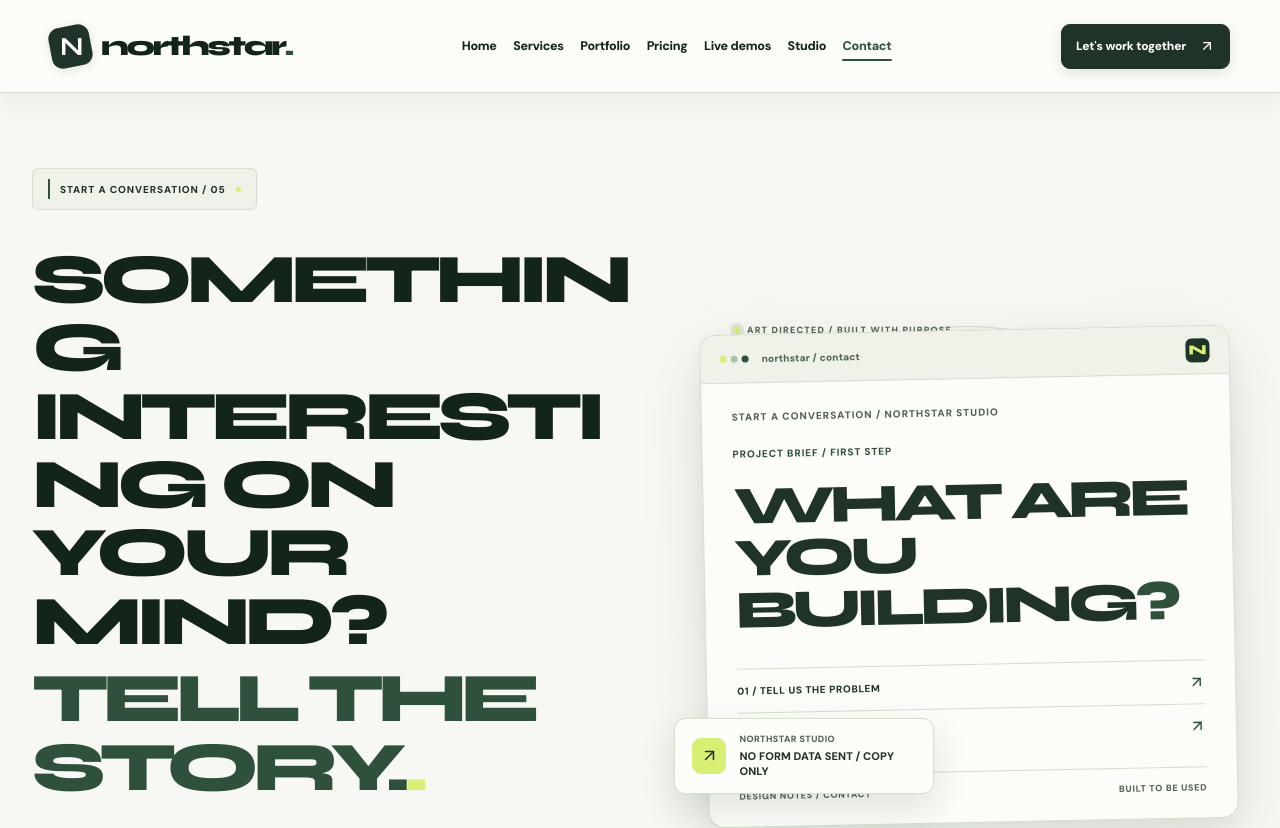
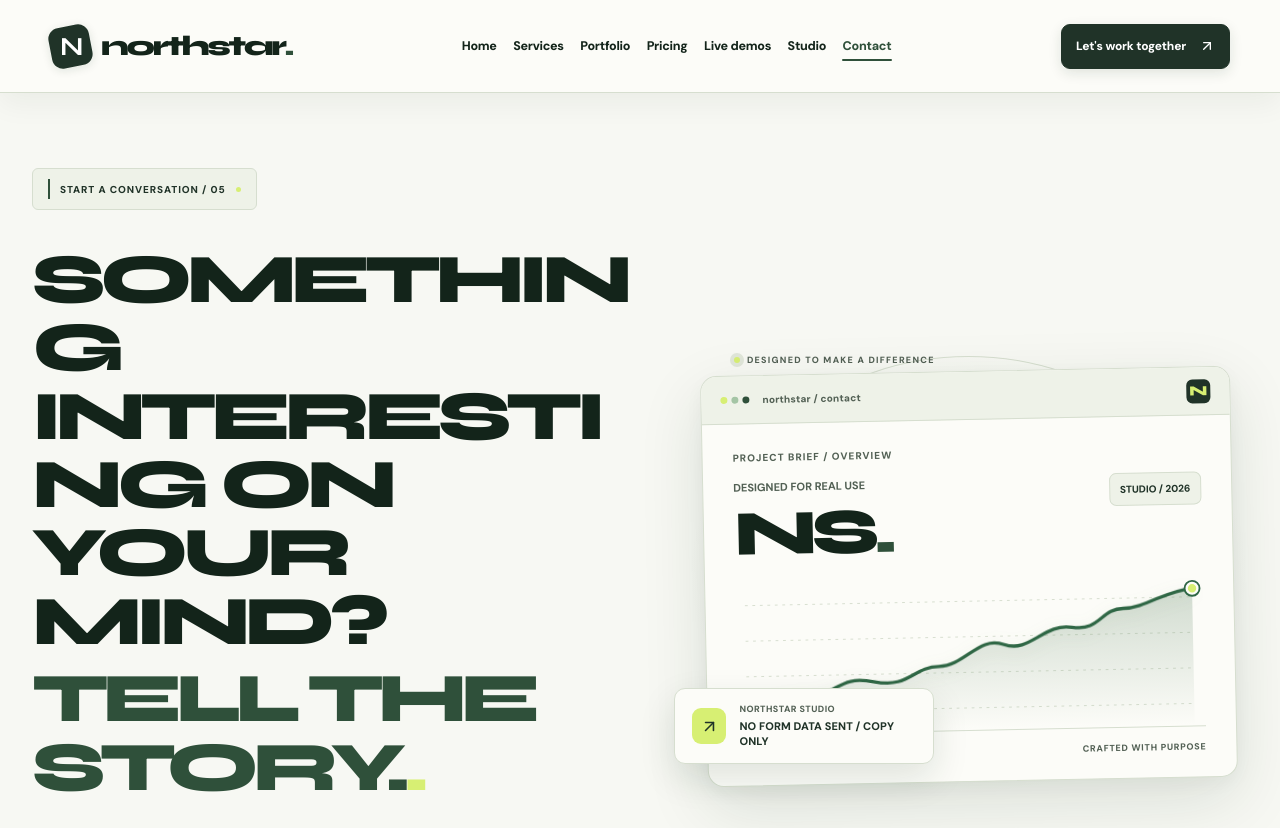
Before and after one commit to Akopyan0/Northstar---Portfolio, a Next.js app: page /contact in a window 1280 px wide. Shown: the top 828 px of the page. Built offline with nearby package versions, Linux system fonts and the light colour scheme.

Commit message:
Restore app/StudioPage.tsx to approved Forest & Citron version; undo unintended redesign

```diff
--- a/app/StudioPage.tsx
+++ b/app/StudioPage.tsx
@@ -13,64 +13,24 @@ const icons=[LayoutDashboard,Workflow,MessageCircle,Code2,UtensilsCrossed];
 function Subtitle({children}:{children:React.ReactNode}){return <span className="inner-eyebrow"><span/> {children}</span>}
 function BottomCTA({headline="Have something worth building?",cta="Start with a brief"}:{headline?:string;cta?:string}){return <section className="page-bottom-cta"><div className="page-frame"><span className="inner-eyebrow light">NEXT / A GOOD CONVERSATION</span><div className="page-cta-row"><h2>{headline}</h2><Link href="/contact" aria-label={cta}><span>{cta}</span><ArrowUpRight size={23}/></Link></div></div></section>}
 function HeroDashboard({spec}:{spec:PageSpec}){
- const category=spec.kind==="case"?"CASE STUDY":spec.kind==="legal"||spec.kind==="legal-hub"?"TRANSPARENCY":spec.kind==="pricing"?"SCOPE & ESTIMATES":spec.kind==="contact"?"START A CONVERSATION":spec.kind==="work"?"FEATURED PROJECTS":"THE STUDIO";
- const story=spec.tags?.slice(0,4)??[];
- return <div className={"inner-hero-art inner-hero-art--"+spec.kind}>
+ const featured=spec.kind==="pricing"?"PACKAGES":spec.kind==="case"?"CASE STUDY":spec.kind==="legal"||spec.kind==="legal-hub"?"TRANSPARENCY":spec.kind==="work"?"SELECTED WORK":spec.kind==="process"?"THE METHOD":spec.kind==="contact"?"PROJECT BRIEF":"THE STUDIO";
+ const numeric=spec.kind==="pricing"?"03":spec.kind==="work"?"04":spec.kind==="case"?"01—04":spec.kind==="process"?"05":spec.kind==="legal"||spec.kind==="legal-hub"?"03":"NS";
+ return <div className="inner-hero-art">
   <div className="inner-hero-orbit" aria-hidden="true"/>
-  <div className="inner-hero-art-overline"><span className="inner-art-dot"/> ART DIRECTED / BUILT WITH PURPOSE</div>
+  <div className="inner-hero-art-overline"><span className="inner-art-dot"/> DESIGNED TO MAKE A DIFFERENCE</div>
   <div className="inner-dashboard" aria-hidden="true">
    <div className="inner-dashboard-bar"><span className="inner-dashboard-lights"><i/><i/><i/></span><span>northstar / {spec.slug}</span><span className="inner-dash-logo">N</span></div>
-   <div className={"inner-dashboard-content inner-dashboard-content--"+spec.kind}>
-    <span className="inner-dash-kicker">{category} / NORTHSTAR STUDIO</span>
-    {spec.kind==="pricing"?
-      <div className="inner-art-pricing">
-       <div className="inner-art-pricing-title">GOOD WORK.<br/><em>CLEAR SCOPE.</em></div>
-       <div className="inner-art-pricing-row"><span>01 / FOUNDATION</span><strong>$120<small> FROM</small></strong></div>
-       <div className="inner-art-pricing-row"><span>02 / PRODUCT</span><strong>$350<small> FROM</small></strong></div>
-       <div className="inner-art-pricing-bottom">ESTIMATES, NOT CHECKOUT PRICES <span>→</span></div>
-      </div>
-    :spec.kind==="work"?
-      <div className="inner-art-work">
-       <strong>SELECTED<br/>WORK<span>.</span></strong>
-       {["MERIDIAN / BUSINESS","MELLOW / SUPPORT","SORELLE / HOSPITALITY","FLOWSTATE / DATA"].map((t,i)=><div className="inner-art-work-row" key={t}><small>0{i+1}</small><span>{t}</span><ArrowUpRight size={14}/></div>)}
-      </div>
-    :spec.kind==="process"?
-      <div className="inner-art-process">
-       <strong>FROM IDEA<br/>TO IMPACT<span>.</span></strong>
-       {["DISCOVER","DEFINE","DESIGN","BUILD","HAND OVER"].map((t,i)=><div className="inner-art-process-line" key={t}><span>0{i+1}</span><b>{t}</b><span>{i===4?"✓":"→"}</span></div>)}
-      </div>
-    :spec.kind==="studio"||spec.kind==="services"?
-      <div className="inner-art-editorial">
-       <div className="inner-art-editorial-no">N<span>.</span></div>
-       <div className="inner-art-editorial-copy"><small>FORM & FUNCTION</small><strong>LESS NOISE.<br/>MORE MEANING.</strong><p>Clarity. Craft. A point of view.</p></div>
-      </div>
-    :spec.kind==="legal"||spec.kind==="legal-hub"||spec.kind==="faq"?
-      <div className="inner-art-legal">
-       <div className="inner-art-legal-mark">§</div>
-       <strong>GOOD WORK<br/>IS CLEAR<span>.</span></strong>
-       <div className="inner-art-legal-rule"><span>PRIVACY</span><span>TERMS</span><span>ACCESSIBILITY</span></div>
-      </div>
-    :spec.kind==="contact"?
-      <div className="inner-art-contact">
-       <small>PROJECT BRIEF / FIRST STEP</small>
-       <strong>WHAT ARE<br/>YOU BUILDING<span>?</span></strong>
-       <div className="inner-art-contact-rule">01 / TELL US THE PROBLEM <ArrowUpRight size={17}/></div>
-       <div className="inner-art-contact-rule">02 / DEFINE THE OPPORTUNITY <ArrowUpRight size={17}/></div>
-      </div>
-    :spec.kind==="specialty"?
-      <div className="inner-art-specialty">
-       <strong>{spec.accent}<span>.</span></strong>
-       <div className="inner-art-specialty-tags">{(story.length?story:["DESIGN","ENGINEERING","DETAILS","DELIVERY"]).map((t,i)=><span key={i}>{String(i+1).padStart(2,"0")} / {t}</span>)}</div>
-      </div>
-    :
-      <div className="inner-art-case">
-       <small>STUDY / {spec.project?.toUpperCase()??"NORTHSTAR"}</small>
-       <strong>{spec.accent}<span>.</span></strong>
-       <p>{spec.aside}</p>
-       <div className="inner-art-case-bottom"><span>INTENTION</span><span>INTERACTION</span><span>RESULT</span></div>
-      </div>
-    }
-    <div className="inner-dashboard-chart-bottom"><span>DESIGN NOTES / {spec.slug.toUpperCase()}</span><span>BUILT TO BE USED</span></div>
+   <div className="inner-dashboard-content">
+    <span className="inner-dash-kicker">{featured} / OVERVIEW</span>
+    <div className="inner-dash-metrics"><div><small>DESIGNED FOR REAL USE</small><strong>{numeric}<em>.</em></strong></div><div className="inner-dashboard-pill">STUDIO / 2026</div></div>
+    <svg viewBox="0 0 500 166" role="img" aria-label="Decorative studio system visualization" className="inner-dashboard-chart">
+     <defs><linearGradient id="northstar-inner-chart-fill" x1="0" y1="0" x2="0" y2="1"><stop offset="0%" stopColor="#688c6d" stopOpacity=".29"/><stop offset="100%" stopColor="#688c6d" stopOpacity="0"/></linearGradient></defs>
+     {[28,66,104,142].map(y=><line key={y} x1="10" y1={y} x2="490" y2={y} className="inner-dash-grid"/>)}
+     <path d="M12 133 C42 132 45 124 76 125 S108 104 146 112 S188 97 216 97 S259 65 286 75 S329 53 359 58 S390 39 414 39 S459 21 488 19 L488 165 L12 165Z" fill="url(#northstar-inner-chart-fill)"/>
+     <path d="M12 133 C42 132 45 124 76 125 S108 104 146 112 S188 97 216 97 S259 65 286 75 S329 53 359 58 S390 39 414 39 S459 21 488 19" className="inner-dash-line" fill="none"/>
+     <circle cx="488" cy="19" r="8" className="inner-dash-focus-ring"/><circle cx="488" cy="19" r="4.5" className="inner-dash-focus"/>
+    </svg>
+    <div className="inner-dashboard-chart-bottom"><span>SYSTEM THINKING / ILLUSTRATIVE</span><span>CRAFTED WITH PURPOSE</span></div>
    </div>
   </div>
   <div className="inner-dashboard-float" aria-hidden="true"><span className="inner-float-icon"><ArrowUpRight size={19}/></span><span><small>NORTHSTAR STUDIO</small><strong>{spec.aside}</strong></span></div>
```
